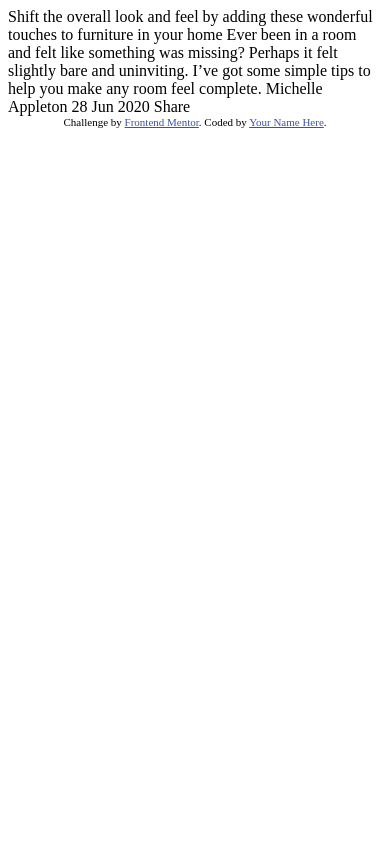
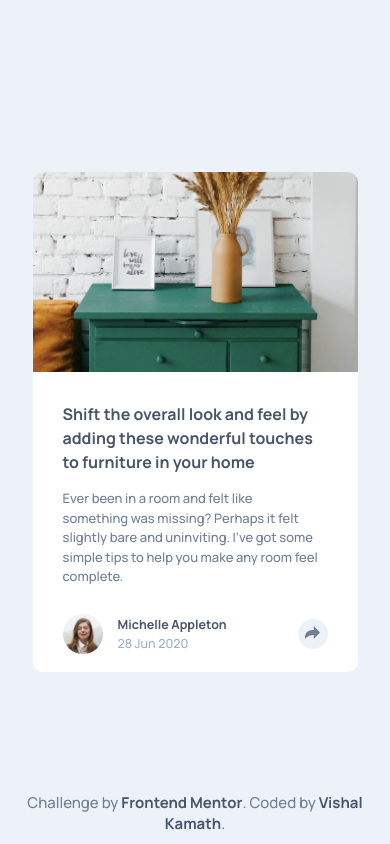
Before and after one commit to Vishal-Kamath/fem-newbie-Article-preview, a plain HTML site: page index.html in a window 390 px wide. Drawn offline with Linux system fonts and the light colour scheme.

Commit message:
add: mobile card

```diff
--- a/index.html
+++ b/index.html
@@ -4,33 +4,58 @@
   <meta charset="UTF-8">
   <meta name="viewport" content="width=device-width, initial-scale=1.0"> <!-- displays site properly based on user's device -->
 
+  <!-- Fonts -->
+  <link rel="preconnect" href="https://fonts.googleapis.com">
+  <link rel="preconnect" href="https://fonts.gstatic.com" crossorigin>
+  <link href="https://fonts.googleapis.com/css2?family=Manrope:wght@500;700&display=swap" rel="stylesheet">
+
+  <!-- External CSS-->
+  <link rel="stylesheet" href="styles.css">
+
   <link rel="icon" type="image/png" sizes="32x32" href="./images/favicon-32x32.png">
 
   <title>Frontend Mentor | Article preview component</title>
 
-  <!-- Feel free to remove these styles or customise in your own stylesheet 👍 -->
-  <style>
-    .attribution { font-size: 11px; text-align: center; }
-    .attribution a { color: hsl(228, 45%, 44%); }
-  </style>
 </head>
 <body>
+  <div class="container">
+    <div class="image-container">
+      <img src="images/drawers.jpg" alt="">
+    </div>
+    <div class="content-container">
+      <div class="content">
+        <div class="header">
+          Shift the overall look and feel by adding these wonderful
+          touches to furniture in your home
+        </div>
+        <div class="para">
+          Ever been in a room and felt like something was missing? Perhaps
+          it felt slightly bare and uninviting. I’ve got some simple tips
+          to help you make any room feel complete.
+        </div>
+      </div>
+      <div class="details">
+        <div class="profile">
+          <img src="images/avatar-michelle.jpg" alt="">
+          <div class="flex">
+            <span>Michelle Appleton</span>
+            <span>28 Jun 2020</span>
+          </div>
+        </div>
+        <div class="links" style="display: none;">
+          SHARE
+        </div>
+        <button class="button">
+          <img src="images/icon-share.svg" alt="">
+        </button>
+      </div>
+    </div>
+  </div>
 
-  Shift the overall look and feel by adding these wonderful
-  touches to furniture in your home
-
-  Ever been in a room and felt like something was missing? Perhaps
-  it felt slightly bare and uninviting. I’ve got some simple tips
-  to help you make any room feel complete.
-
-  Michelle Appleton
-  28 Jun 2020
-
-  Share
 
   <div class="attribution">
     Challenge by <a href="https://www.frontendmentor.io?ref=challenge" target="_blank">Frontend Mentor</a>.
-    Coded by <a href="#">Your Name Here</a>.
+    Coded by <a href="https://github.com/Vishal-Kamath" target="_blank">Vishal Kamath</a>.
   </div>
 </body>
 </html>
--- /dev/null
+++ b/styles.css
@@ -0,0 +1,160 @@
+:root {
+  --clr-dr-gray-blue: hsl(217, 19%, 35%);
+  --clr-dr-blue: hsl(214, 17%, 51%);
+  --clr-gray-blue: hsl(212, 23%, 69%);
+  --clr-lg-gray-blue: hsl(210, 46%, 95%);
+
+  --ff-primary: 'Manrope', sans-serif;
+
+  --fw-medium: 500;
+  --fw-bold: 700;
+
+  --fs-body: 1.3rem;
+
+  --container-width: 32.5rem;
+  --container-height: 50rem;
+
+  --image-container-width: var(--container-width);
+  --image-container-height: 20rem;
+
+  --content-container-width: var(--container-width);
+  --content-container-height: 30rem;
+  --content-container-padding: 3rem;
+
+  --fs-header: 1.6rem;
+  --fs-para: 1.3rem;
+}
+
+* {
+  box-sizing: border-box;
+}
+
+html {
+  font-size: 62.5%;
+}
+
+body {
+  background-color: var(--clr-lg-gray-blue);
+  color: var(--clr-dr-blue);
+
+  font-family: var(--ff-primary);
+
+  display: flex;
+  justify-content: center;
+  align-items: center;
+  flex-direction: column;
+
+  margin: 0;
+
+  height: 100vh;
+}
+
+.container {
+  width: var(--container-width);
+  height: var(--container-height);
+
+  margin-top: calc(50vh - (var(--container-height) / 2));
+  background-color: white;
+
+  display: flex;
+  flex-direction: column;
+
+  border: 0;
+  border-radius: 1rem;
+  overflow: hidden;
+}
+
+.image-container,
+.image-container img {
+  width: var(--container-width);
+  height: var(--image-container-height);
+  object-fit: cover;
+  object-position: 0 -1.5rem;
+  line-height: 0;
+}
+
+.content-container {
+  width: var(--content-container-width);
+  height: var(--content-container-height);
+
+  padding: var(--content-container-padding);
+}
+
+.header {
+  font-size: var(--fs-header);
+  font-weight: var(--fw-bold);
+  line-height: 1.5;
+
+  color: var(--clr-dr-gray-blue);
+  max-width: 100ch;
+}
+
+.para {
+  font-size: var(--fs-para);
+  font-weight: var(--fw-medium);
+  line-height: 1.5;
+
+  padding: 1.5rem 0;
+  max-width: 31.5ch;
+}
+
+.details {
+  height: 6.5rem;
+  width: 100%;
+
+  display: flex;
+  justify-content: space-between;
+  align-items: center;
+  flex-direction: row;
+}
+
+.profile {
+  display: flex;
+  gap: 1.5rem;
+}
+
+.profile img {
+  width: 4rem;
+  height: auto;
+  border-radius: 50%;
+}
+
+.flex {
+  display: flex;
+  justify-content: space-evenly;
+  flex-direction: column;
+
+  font-size: 1.25rem;
+  color: var(--clr-gray-blue);
+}
+.flex span:first-child {
+  font-weight: var(--fw-bold);
+  color: var(--clr-dr-gray-blue);
+}
+
+.button {
+  padding: 0;
+  margin: 0;
+
+  border: 0;
+  border-radius: 50%;
+
+  background-color: var(--clr-lg-gray-blue);
+  width: 3rem;
+  aspect-ratio: 1;
+}
+
+
+
+
+.attribution {
+  text-align: center;
+  margin: auto 0 10px 0;
+  font-size: 1.5rem;
+}
+
+.attribution a {
+  text-decoration: none;
+  font-weight: var(--fw-bold);
+  color: var(--clr-dr-gray-blue);
+}
```
